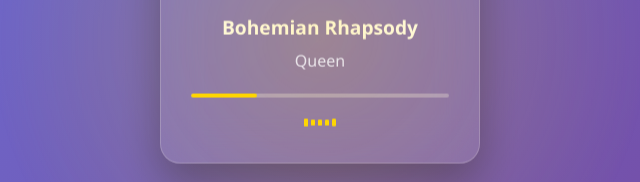
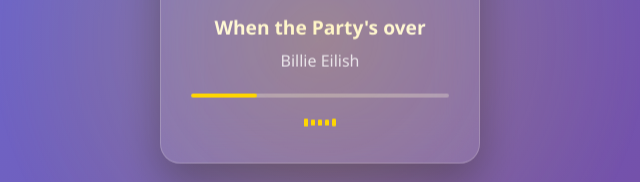
Before and after one commit to Ajang-Deng98/fullstack_assignment_group5, a website: page public/index.html in a window 1280 px wide. Shown: the part 382-564 px from the top of the page, 625-1265 px from the left. Drawn offline with Linux system fonts and the light colour scheme.

Commit message:
index updated

```diff
--- a/public/index.html
+++ b/public/index.html
@@ -3,7 +3,15 @@
 <head>
     <meta charset="UTF-8">
     <meta name="viewport" content="width=device-width, initial-scale=1.0">
+    <meta name="description" content="MusicManager: Upload, organize, and enjoy your music like never before.">
+    <meta name="keywords" content="music manager, playlist app, upload songs, redis music, html5 music app">
+    <meta property="og:title" content="MusicManager - Your Ultimate Music Companion">
+    <meta property="og:description" content="Transform your music experience with powerful playlist tools, redis support, and community sharing.">
+    <meta property="og:image" content="https://yourdomain.com/assets/preview.png">
+    <meta property="og:url" content="https://yourgithubusername.github.io/musicmanager">
+    <meta name="twitter:card" content="summary_large_image">
     <title>MusicManager - Your Ultimate Music Companion</title>
+    <link rel="icon" type="image/png" href="assets/favicon.png">
     <link rel="stylesheet" href="css/home.css">
 </head>
 <body>
@@ -68,8 +76,8 @@
                         </div>
                     </div>
                     <div class="player-info">
-                        <div class="song-title">Bohemian Rhapsody</div>
-                        <div class="song-artist">Queen</div>
+                        <div class="song-title">When the Party's over</div>
+                        <div class="song-artist">Billie Eilish</div>
                     </div>
                     <div class="progress-bar">
                         <div class="progress-fill"></div>
```
